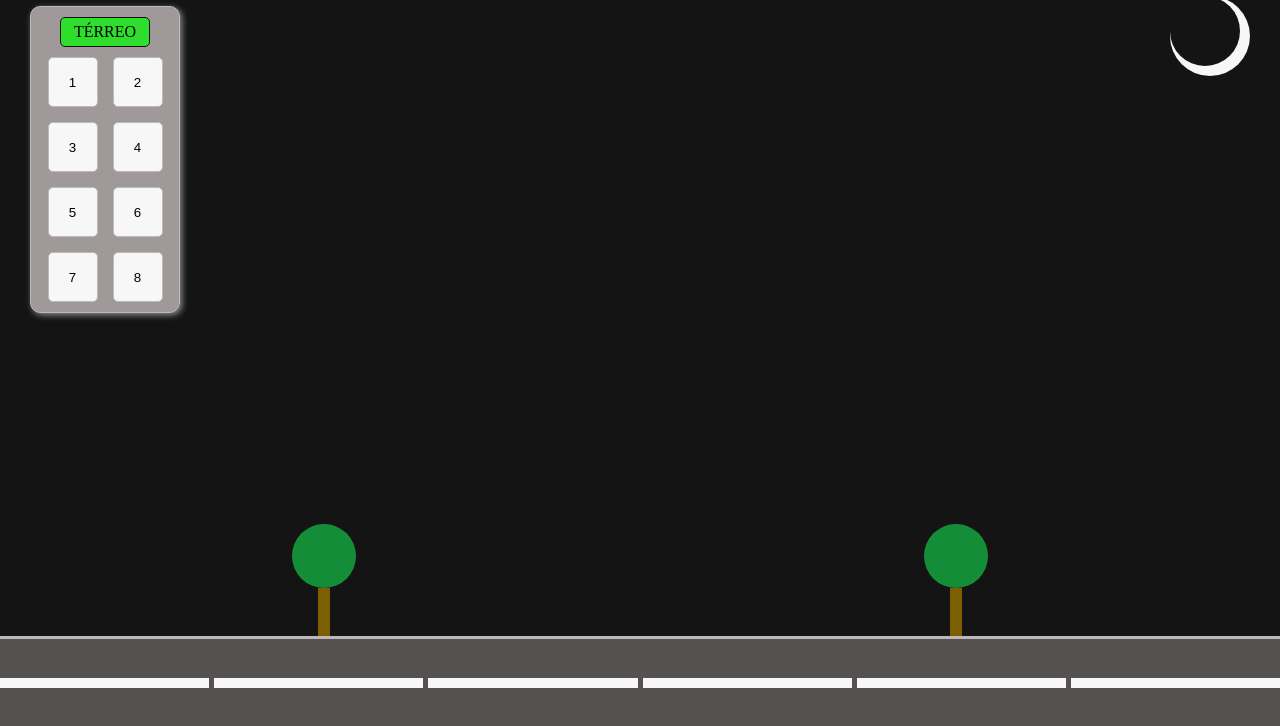
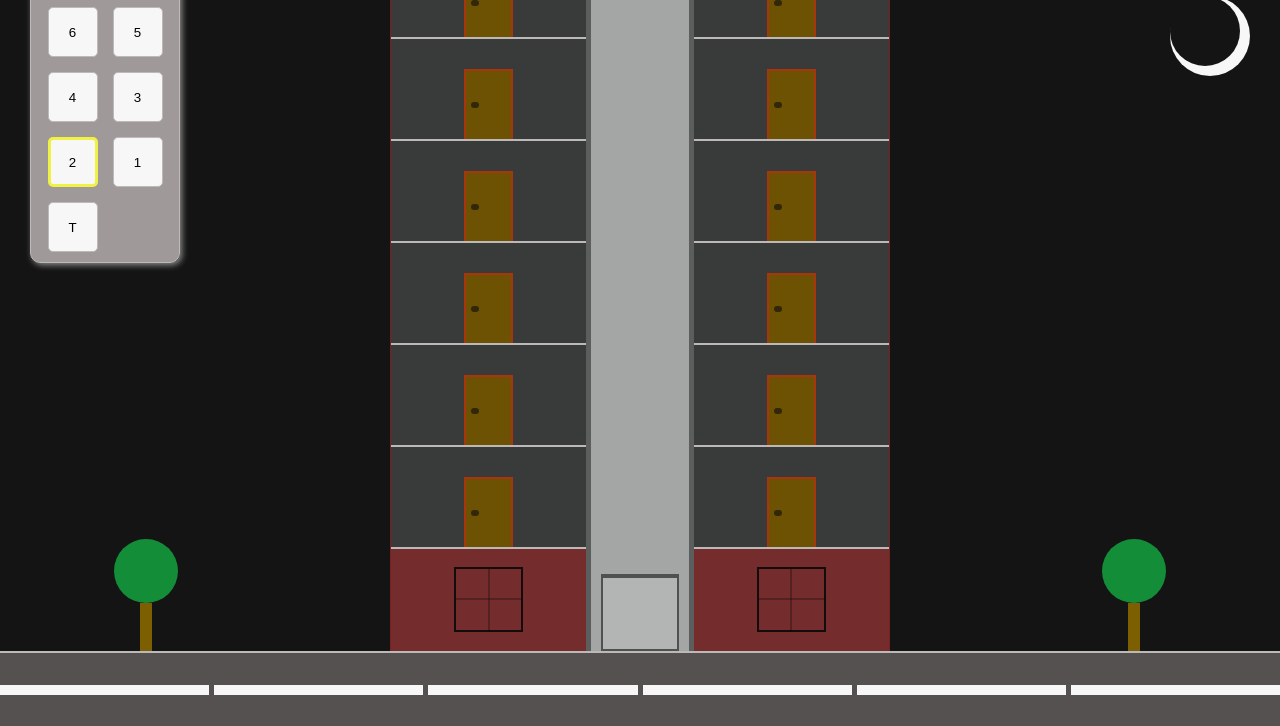
Before and after one commit to AndreiVidal/html-css-js-elevator-project, a plain HTML site: page src/index.html in a window 1280 px wide. Shown: the part 74-800 px from the top of the page. Drawn offline with Linux system fonts and the light colour scheme.

Commit message:
:rocket: Ready to merge building and elevator structure

```diff
--- a/src/css/styles.css
+++ b/src/css/styles.css
@@ -1,5 +1,6 @@
 * {
     box-sizing: border-box;
+
 
 }
 
@@ -10,16 +11,7 @@ body {
     display: flex;
     flex-direction: column;
     height: 100vh;
-}
 
-
-.header {
-    display:flex ;
-    align-items: center;
-    justify-content: center;
-    height: 50px;
-    background-color: #a19f9f;
-    position: relative;
 }
 
 .main {
@@ -34,6 +26,7 @@ body {
     justify-content: space-around;
     align-items: flex-end;
     padding: 0 15px;
+    padding-top: 10px;
     gap: 15px;
 
 }
@@ -119,17 +112,120 @@ body {
     background-color: #f7f7f7;
     border: 1px #bdb9b9 solid;
     border-radius: 5px;
-    cursor: pointer;
 }
 
+
+button.highlighted {
+    border: 3px solid #eff143;
+}
+
+.structure {
+    display: flex;
+    background-color: #5b5e5d;
+    width: 500px;
+    height: 100%;
+    gap: 5px;
+    border: 1px #830a0ab9 solid;
+    border-bottom: 0;
+
+}
+
+.building {
+    display: flex;
+    flex-direction: column;
+    flex:2;
+    background-color: #0a0a0a6c;
+
+}
+
+.building-elevator {
+    position: relative;
+    display: flex;
+    flex: 1;
+    justify-content: center;
+    background-color: #fdfdfd73;
+}
+
+.elevator {
+    position: absolute;
+    bottom: 0;
+    height: 77px;
+    width: 80%;
+    background-color: #f7f7f72c;
+    border: 2px solid #1b1b1ba6;
+    border-top: 4px solid #1b1b1ba6;
+
+}
+
+.floor {
+    display: flex;
+    flex: 1;
+    align-items: flex-end;
+    justify-content: center;
+    border-bottom: 2px #bdb9b9 solid;
+}
+
+.door {
+    display: flex;
+    align-items: center;
+    width: 25%;
+    height: 70%;
+    background-color: #6e5203;
+    border: 2px solid #e7161679;
+    border-bottom: 0;
+    padding-left: 5px;
+}
+
+.door::after {
+    content: "";
+    width: 20%;
+    height: 10%;
+    background-color: #14120ca9;
+    border-radius: 10px;
+}
+.lobby {
+
+    display: flex;
+    flex: 1;
+    align-items: center;
+    justify-content: center;
+    background-color: #eb101054;
+    border-bottom: 2px solid transparent;
+}
+
+.window {
+    display: flex;
+    align-items: center;
+    justify-content: center;
+    position: relative;
+    width: 35%;
+    height: 65%;
+    border: 2px solid #0a0a0aec;
+}
+
+.window::after {
+    content:"";
+    position: absolute;
+    top: 0;
+    height: 100%;
+    border: 1px solid #0a0a0a50;
+}
+
+.window::before {
+    content:"";
+    position: absolute;
+    left: 0;
+    width: 100%;
+    border: 1px solid #0a0a0a50;
+}
 
 .footer {
     display: flex;
     background-color: #555151;
-    height: 90px;
+    height: 75px;
     align-items: center;
     gap: 5px;
-    border-top: 3px #bdb9b9 solid;
+    border-top: 2px #bdb9b9 solid;
 }
 
 .footer .lane{
--- a/src/index.html
+++ b/src/index.html
@@ -7,26 +7,72 @@
     <link rel="stylesheet" href="../src/css/styles.css">
 </head>
 <body>
-    <div class="header">
-        <h1>Elevador</h1>
-    </div>
     <div class="main">
         <div class="control-panel">
             <div class="display-panel">TÉRREO</div>
             <div class="control-buttons">
+                <button>6</button>
+                <button>5</button>
+                <button>4</button>
+                <button>3</button>
+                <button class="highlighted">2</button>
                 <button>1</button>
-                <button>2</button>
-                <button>3</button>
-                <button>4</button>
-                <button>5</button>
-                <button>6</button>
-                <button>7</button>
-                <button>8</button>
+                <button>T</button>
             </div>
         </div>
         <div class="content">
-
             <div class="tree"></div>
+            <div class="structure">
+                <div class="building">
+                    <div class="floor">
+                        <div class="door"></div>
+                    </div>
+                    <div class="floor">
+                        <div class="door"></div>
+                    </div>
+                    <div class="floor">
+                        <div class="door"></div>
+                    </div>
+                    <div class="floor">
+                        <div class="door"></div>
+                    </div>
+                    <div class="floor">
+                        <div class="door"></div>
+                    </div>
+                    <div class="floor">
+                        <div class="door"></div>
+                    </div>
+                    <div class="lobby">
+                        <div class="window"></div>
+                    </div>
+                </div>
+                <div class="building-elevator">
+                    <div class="elevator"></div>
+                </div>
+                <div class="building">
+                    <div class="floor">
+                        <div class="door"></div>
+                    </div>
+                    <div class="floor">
+                        <div class="door"></div>
+                    </div>
+                    <div class="floor">
+                        <div class="door"></div>
+                    </div>
+                    <div class="floor">
+                        <div class="door"></div>
+                    </div>
+                    <div class="floor">
+                        <div class="door"></div>
+                    </div>
+                    <div class="floor">
+                        <div class="door"></div>
+                    </div>
+                    <div class="lobby">
+                        <div class="window"></div>
+                    </div>
+                </div>
+            </div>
             <div class="tree"></div>
         </div>
         <div class="moon"></div>
```
